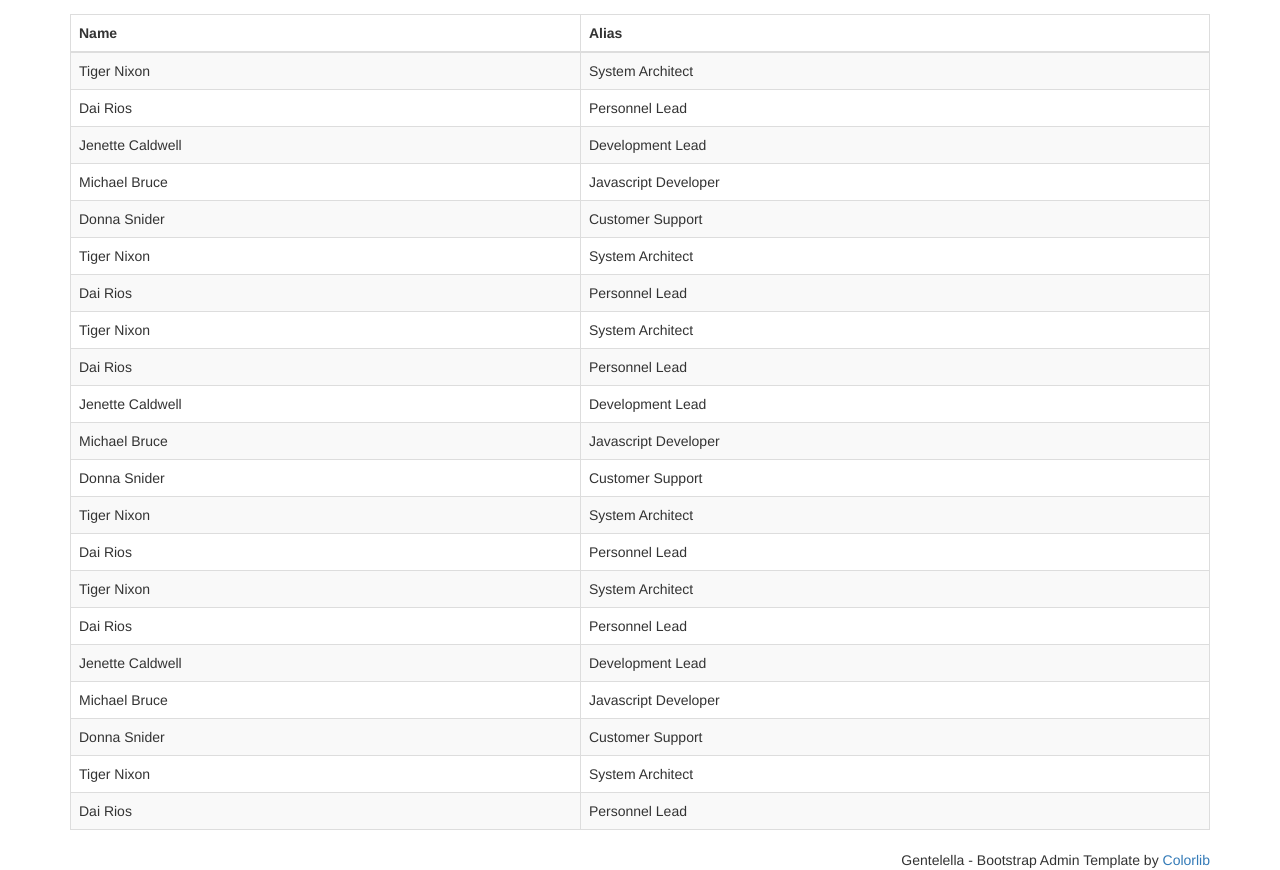
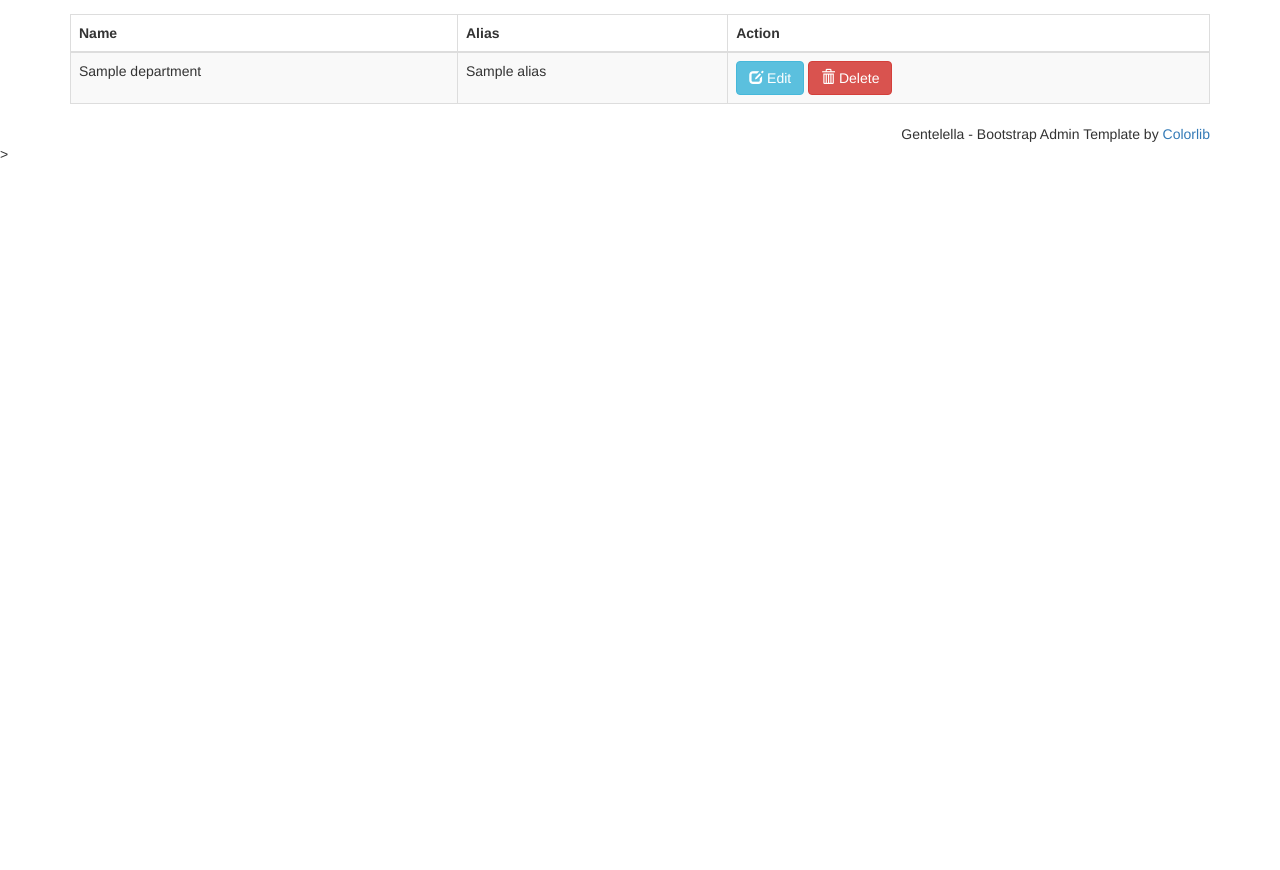
Before and after one commit to kirakatou/SmartCampus, a Laravel app: template resources/views/lists/department.blade.php in a window 1280 px wide. Shown: the part 1425-2295 px from the top of the page. After the commit the page ends 1583 px from the top, so only its background shows below. Run offline with Laravel 8, Linux system fonts and the light colour scheme; the template is opened without the code that fills it: most values are stand-ins (such as "Sample title", 1, 10 or a date in 2020); settings files or empty folders that the repository lacks are supplied; some libraries are stand-ins or nearby versions.

Commit message:
show data on department list

```diff
--- a/resources/views/lists/department.blade.php
+++ b/resources/views/lists/department.blade.php
@@ -23,93 +23,35 @@
 				                        <tr>
 				                          <th>Name</th>
 				                          <th>Alias</th>
+				                          <th>Action</th>
 				                        </tr>
                       				</thead>
                       				<tbody>
-				                        <tr>
-				                          <td>Tiger Nixon</td>
-				                          <td>System Architect</td>
-				                        </tr>
-				                        <tr>
-				                          <td>Dai Rios</td>
-				                          <td>Personnel Lead</td>
-				                        </tr>
-				                        <tr>
-				                          <td>Jenette Caldwell</td>
-				                          <td>Development Lead</td>
-				                        </tr>
-				                        <tr>
-				                          <td>Michael Bruce</td>
-				                          <td>Javascript Developer</td>
-				                        </tr>
-				                        <tr>
-				                          <td>Donna Snider</td>
-				                          <td>Customer Support</td>
-				                        </tr>
-				                        <tr>
-				                          <td>Tiger Nixon</td>
-				                          <td>System Architect</td>
-				                        </tr>
-				                        <tr>
-				                          <td>Dai Rios</td>
-				                          <td>Personnel Lead</td>
-				                        </tr>
-				                        <tr>
-				                          <td>Tiger Nixon</td>
-				                          <td>System Architect</td>
-				                        </tr>
-				                        <tr>
-				                          <td>Dai Rios</td>
-				                          <td>Personnel Lead</td>
-				                        </tr>
-				                        <tr>
-				                          <td>Jenette Caldwell</td>
-				                          <td>Development Lead</td>
-				                        </tr>
-				                        <tr>
-				                          <td>Michael Bruce</td>
-				                          <td>Javascript Developer</td>
-				                        </tr>
-				                        <tr>
-				                          <td>Donna Snider</td>
-				                          <td>Customer Support</td>
-				                        </tr>
-				                        <tr>
-				                          <td>Tiger Nixon</td>
-				                          <td>System Architect</td>
-				                        </tr>
-				                        <tr>
-				                          <td>Dai Rios</td>
-				                          <td>Personnel Lead</td>
-				                        </tr>
-				                        <tr>
-				                          <td>Tiger Nixon</td>
-				                          <td>System Architect</td>
-				                        </tr>
-				                        <tr>
-				                          <td>Dai Rios</td>
-				                          <td>Personnel Lead</td>
-				                        </tr>
-				                        <tr>
-				                          <td>Jenette Caldwell</td>
-				                          <td>Development Lead</td>
-				                        </tr>
-				                        <tr>
-				                          <td>Michael Bruce</td>
-				                          <td>Javascript Developer</td>
-				                        </tr>
-				                        <tr>
-				                          <td>Donna Snider</td>
-				                          <td>Customer Support</td>
-				                        </tr>
-				                        <tr>
-				                          <td>Tiger Nixon</td>
-				                          <td>System Architect</td>
-				                        </tr>
-				                        <tr>
-				                          <td>Dai Rios</td>
-				                          <td>Personnel Lead</td>
-				                        </tr>
+                      				{{--@if($departments == null)
+                      					<tr>
+                      						<td colspan="3" align="center">NO DATA</td>
+                      					</tr>
+                      				@else --}}
+	                      				@foreach($departments as $department)
+	                      					<tr>
+	                      						<td>{{ $department->name }}</td>
+	                      						<td>{{ $department->alias }}</td>
+	                      						<td class="center">
+	                                    <a id="edit" class="btn btn-info"
+                                       href="/department/{{ $department->id }}">
+	                                        <i class="glyphicon glyphicon-edit icon-white"></i>
+	                                        Edit
+	                                    </a>
+	                                    <button type="button" class="btn btn-danger"
+                                       onclick="javascript:checkDelete({{ $department->id }});"
+                                       data-token="{{ csrf_token() }}">
+	                                        <i class="glyphicon glyphicon-trash icon-white"></i>
+	                                        Delete
+	                                    </a>
+		                                </td>
+	                      					</tr>
+	                      				@endforeach
+	                      			{{-- @endif --}}
 				                    </tbody>
                     			</table>
                   			</div>
@@ -121,16 +63,51 @@
 @stop
 @section('js')
 <!-- Datatables -->
-<script src="vendors/data-table/datatables.net/js/jquery.dataTables.min.js"></script>
-<script src="vendors/data-table/datatables.net-bs/js/dataTables.bootstrap.min.js"></script>
+{{-- <script src="vendors/data-table/datatables.net/js/jquery.dataTables.min.js"></script> --}}
+{{-- <script src="vendors/data-table/datatables.net-bs/js/dataTables.bootstrap.min.js"></script>
 <script src="vendors/data-table/datatables.net-responsive/js/dataTables.responsive.min.js"></script>
-<script src="vendors/data-table/datatables.net-responsive-bs/js/responsive.bootstrap.js"></script>
-<script src="vendors/data-table/datatables.net-scroller/js/datatables.scroller.min.js"></script>
+<script src="vendors/data-table/datatables.net-responsive-bs/js/responsive.bootstrap.js"></script --}}>
+{{-- <script src="vendors/data-table/datatables.net-scroller/js/datatables.scroller.min.js"></script>   --}}
 <!-- Datatables -->
     <script>
-      $(document).ready(function() {
-        $('#datatable').dataTable();
-      });
+      // $(document).ready(function() {
+      //   $('#datatable').dataTable();
+      // });
+      function checkDelete(id) {
+        if (confirm('Really delete?')) {
+          var token = $(this).data('token');
+          var request = $.ajax({
+            url: 'department/' + id,
+            type: 'DELETE',
+            dataType: "JSON",
+            data: {
+                "id": id,
+                "_method": 'DELETE',
+                "_token": token,
+            },
+          });
+
+          request.done(function( msg ) {
+            alert( msg );
+          });
+
+          request.fail(function( jqXHR, textStatus ) {
+            alert( "Request failed: " + textStatus );
+          });
+        //   $.ajax({
+        //     type: "DELETE",
+        //     url: '/department/' + id,
+        //     success: function(result) {
+        //       $(this).closest('tr').remove();
+        //     },
+        //     fail: function(){
+        //       console.log("5");
+        //     }
+
+        //   });
+        //   console.log("3");
+        }
+      }
     </script>
 <!-- /Datatables -->
 @stop
```
